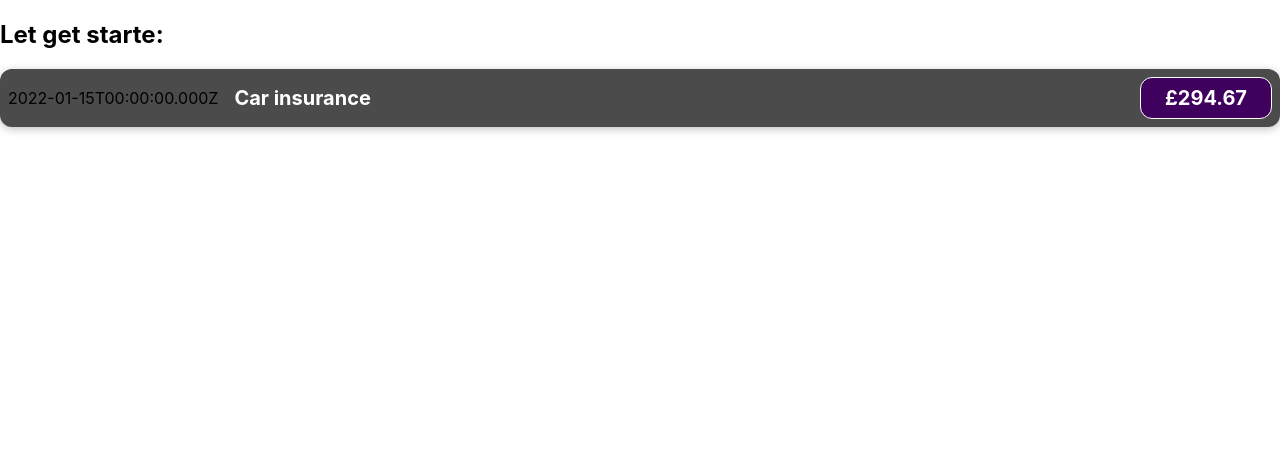
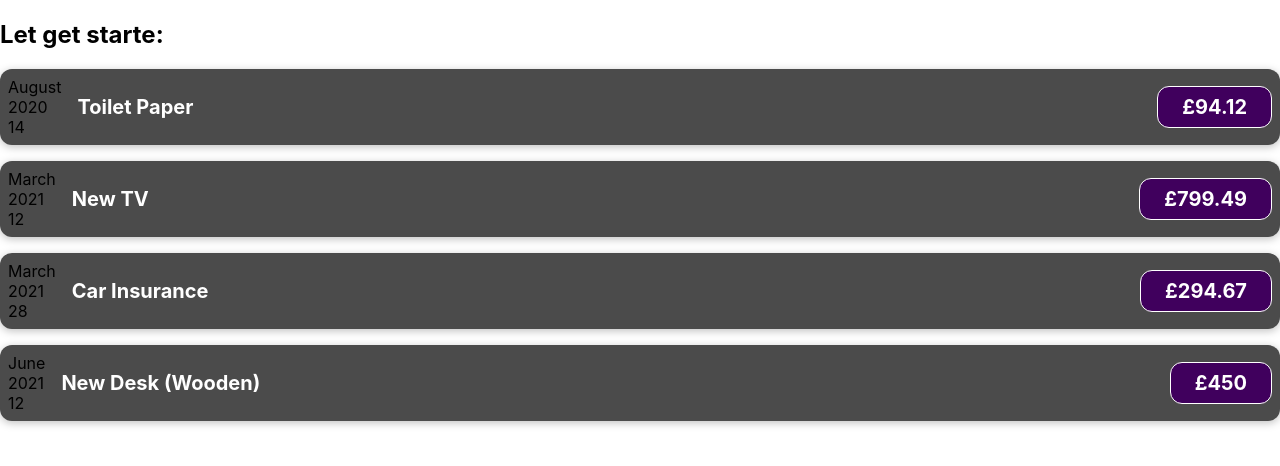
Before and after one commit to qasirdev/React-The-Complete-Guide-Udemy, a React (Create React App) app: page / in a window 1280 px wide. Shown: the top 466 px of the page. Built offline with nearby package versions, Linux system fonts and the light colour scheme.

Commit message:
data in app component

```diff
--- a/src/App.js
+++ b/src/App.js
@@ -3,10 +3,51 @@
 import ExpenseItem from "./components/ExpenseItem";
 
 function App() {
+  const expenses = [
+    {
+      id: "e1",
+      title: "Toilet Paper",
+      amount: 94.12,
+      date: new Date(2020, 7, 14),
+    },
+    { id: "e2", title: "New TV", amount: 799.49, date: new Date(2021, 2, 12) },
+    {
+      id: "e3",
+      title: "Car Insurance",
+      amount: 294.67,
+      date: new Date(2021, 2, 28),
+    },
+    {
+      id: "e4",
+      title: "New Desk (Wooden)",
+      amount: 450,
+      date: new Date(2021, 5, 12),
+    },
+  ];
+
   return (
     <div>
       <h2>Let get starte:</h2>
-      <ExpenseItem />
+      <ExpenseItem
+        title={expenses[0].title}
+        amount={expenses[0].amount}
+        date={expenses[0].date}
+      />
+      <ExpenseItem
+        title={expenses[1].title}
+        amount={expenses[1].amount}
+        date={expenses[1].date}
+      />
+      <ExpenseItem
+        title={expenses[2].title}
+        amount={expenses[2].amount}
+        date={expenses[2].date}
+      />
+      <ExpenseItem
+        title={expenses[3].title}
+        amount={expenses[3].amount}
+        date={expenses[3].date}
+      />
     </div>
   );
 }
--- a/src/components/ExpenseItem.js
+++ b/src/components/ExpenseItem.js
@@ -1,18 +1,22 @@
 import React from "react";
 import "./ExpenseItem.css";
 
-const ExpenseItem = () => {
-  const expenseDate = new Date(2021, 12, 15);
-  const expenseTitle = "Car insurance";
-  const expenseAmount = 294.67;
+const ExpenseItem = (props) => {
+  const month = props.date.toLocaleString("en-US", { month: "long" });
+  const day = props.date.toLocaleString("en-US", { day: "2-digit" });
+  const year = props.date.getFullYear();
 
   return (
     <div className="expense-item">
-      <div>{expenseDate.toISOString()}</div>
+      <div>
+        <div>{month}</div>
+        <div>{year}</div>
+        <div>{day}</div>
+      </div>
       <div className="expense-item__description">
-        <h2>{expenseTitle}</h2>
+        <h2>{props.title}</h2>
       </div>
-      <div className="expense-item__price">£{expenseAmount}</div>
+      <div className="expense-item__price">£{props.amount}</div>
     </div>
   );
 };
```
